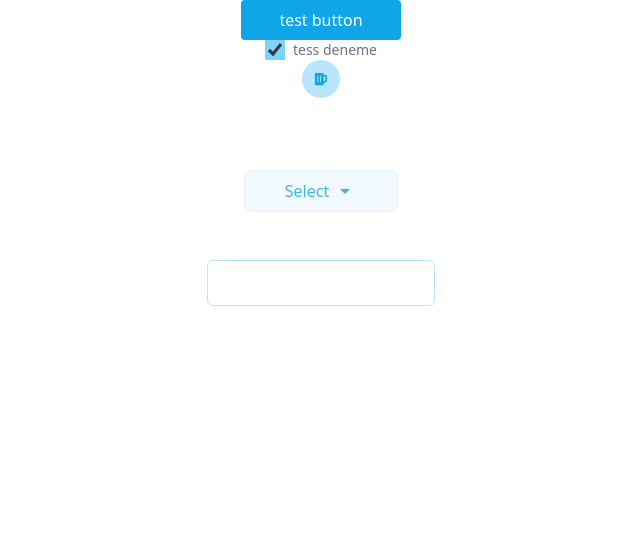
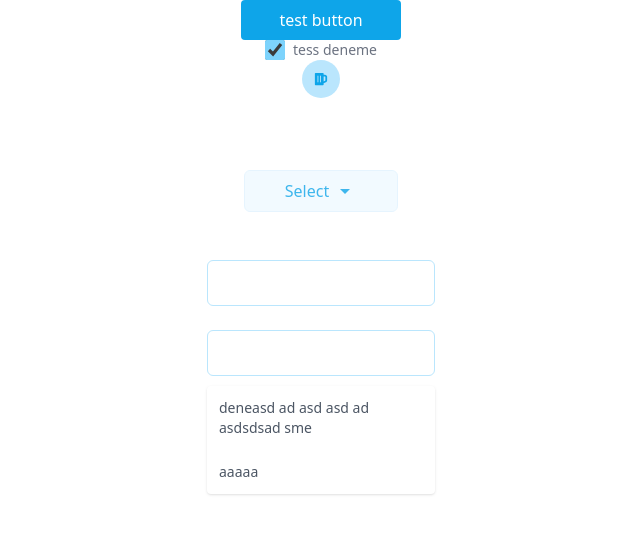
Before and after one commit to halilcn/reco, a React (Create React App) app: page / in a window 1280 px wide. Shown: the top 534 px of the page, without its empty margins (319-959 px from the left). Built offline with nearby package versions, Linux system fonts and the light colour scheme.

Commit message:
add auto complete

```diff
--- a/src/App.tsx
+++ b/src/App.tsx
@@ -2,6 +2,7 @@ import { useState } from 'react'
 import { FaBeer } from 'react-icons/fa'
 
 import './App.css'
+import AutoComplete from './components/auto-complete/AutoComplete'
 import Button from './components/button/Button'
 import Checkbox from './components/checkbox/Checkbox'
 import IconCheckbox from './components/icon-checkbox/IconCheckbox'
@@ -14,6 +15,10 @@ function App() {
 
   const handleSelect = (selectedOption: string | number | boolean) => {
     console.log(selectedOption)
+  }
+
+  const testFunc = (selectedOptionValue: string | number | boolean) => {
+    console.log(selectedOptionValue)
   }
 
   return (
@@ -51,6 +56,14 @@ function App() {
       <br />
       <br />
       <Input onChange={e => console.log(e.target.value)} />
+      <br />
+      <AutoComplete
+        changeSelectedOption={testFunc}
+        options={[
+          { value: 1, text: 'deneasd ad asd asd ad asdsdsad sme' },
+          { value: 2, text: 'aaaaa' },
+        ]}
+      />
     </div>
   )
 }
--- /dev/null
+++ b/src/components/auto-complete/AutoComplete.tsx
@@ -0,0 +1,134 @@
+import classNames from 'classnames'
+import React, { useEffect, useRef, useState } from 'react'
+
+import useOutsideClick from '../../hooks/useOutsideClick'
+import convertClassesToImportant from '../../utils/convertClassesToImportant'
+
+export type optionTypes = string | number
+
+export interface IOptions {
+  value: optionTypes
+  text: optionTypes
+}
+
+export interface IProps extends React.ComponentProps<'div'> {
+  changeSelectedOption: (selectedOptionValue: optionTypes) => void
+  options: IOptions[]
+  disabled?: boolean
+  loading?: boolean
+}
+
+const AutoComplete: React.FC<IProps> = props => {
+  const { className, changeSelectedOption, loading, disabled, options, ...componentProps } = props
+
+  const [isActiveDropdown, setIsActiveDropdown] = useState<boolean>(true)
+  const [filterText, setFilterText] = useState<optionTypes>('')
+  const [dropdownOptions, setDropdownOptions] = useState<IOptions[]>([])
+  const [selectedOption, setSelectedOption] = useState<optionTypes>('')
+  const [alreadySelectedOption, setAlreadySelectedOption] = useState<boolean>(false)
+
+  const autoCompleteContainerRef = useRef(null)
+
+  useOutsideClick(autoCompleteContainerRef, () => {
+    setIsActiveDropdown(false)
+  })
+
+  useEffect(() => {
+    setDropdownOptions(options)
+  }, [])
+
+  useEffect(() => {
+    const selectedOption = options.find(
+      option => option.text.toString().toLowerCase() === filterText.toString().toLowerCase()
+    )
+
+    if (selectedOption) {
+      changeSelectedOption(selectedOption.value)
+      setDropdownOptions([])
+      setAlreadySelectedOption(true)
+      return
+    }
+
+    const filteredOptions = options.filter(option =>
+      option.text.toString().toLowerCase().includes(filterText.toString().toLowerCase())
+    )
+
+    setDropdownOptions(filteredOptions)
+    setAlreadySelectedOption(false)
+  }, [filterText])
+
+  useEffect(() => {
+    setFilterText(selectedOption)
+  }, [selectedOption])
+
+  const toggleDropdown = () => {
+    setIsActiveDropdown(!isActiveDropdown)
+  }
+
+  const selectOption = (optionValue: optionTypes) => {
+    setIsActiveDropdown(!isActiveDropdown)
+
+    const textOfSelectedOption = options.find(
+      option => option.value.toString() === optionValue.toString()
+    )?.text
+
+    if (textOfSelectedOption) setSelectedOption(textOfSelectedOption)
+  }
+
+  const selectContainerClass = classNames(
+    'flex flex-col items-center relative rounded-2xl',
+    convertClassesToImportant(className),
+    {
+      'pointer-events-none opacity-80': disabled || loading,
+    }
+  )
+
+  const inputClass = classNames(
+    'py-3 px-3 text-sm text-gray-500 border rounded-md border-sky-200 hover:border-sky-200 focus:border-sky-300 focus:shadow focus:shadow-sky-100'
+  )
+
+  const dropdownClass = classNames(
+    'absolute shadow top-14 overflow-y-hidden  rounded text-gray-600 cursor-pointer w-full',
+    {
+      'pointer-events-none cursor-wait opacity-80': loading,
+    }
+  )
+
+  const dropdownItemClass = classNames(
+    'px-3 py-3 font-light text-sm hover:bg-gray-50 active:bg-sky-50'
+  )
+
+  const dropdownNoItemClass = classNames(
+    'px-3 py-3 font-light text-sm cursor-default text-gray-400 text-center'
+  )
+
+  return (
+    <div ref={autoCompleteContainerRef} className={selectContainerClass} {...componentProps}>
+      <input
+        onFocus={toggleDropdown}
+        onChange={e => setFilterText(e.target.value)}
+        value={filterText}
+        className={inputClass}
+      />
+      {isActiveDropdown && (
+        <div className={dropdownClass}>
+          {!!dropdownOptions.length &&
+            dropdownOptions.map((option, key) => (
+              <div
+                key={key}
+                onClick={() => selectOption(option.value)}
+                className={dropdownItemClass}>
+                {option.text}
+              </div>
+            ))}
+
+          {!dropdownOptions.length && !alreadySelectedOption && (
+            <div className={dropdownNoItemClass}>No option</div>
+          )}
+        </div>
+      )}
+    </div>
+  )
+}
+
+export default AutoComplete
--- /dev/null
+++ b/src/hooks/useOutsideClick.ts
@@ -0,0 +1,17 @@
+import { MutableRefObject, useEffect } from 'react'
+
+const useOutsideClick = (ref: MutableRefObject<any>, handleEvent: () => void) => {
+  useEffect(() => {
+    const handleClickOutside = (event: any) => {
+      if (ref.current && !ref.current.contains(event.target)) handleEvent()
+    }
+
+    document.addEventListener('mousedown', handleClickOutside)
+
+    return () => {
+      document.removeEventListener('mousedown', handleClickOutside)
+    }
+  }, [ref])
+}
+
+export default useOutsideClick
```
